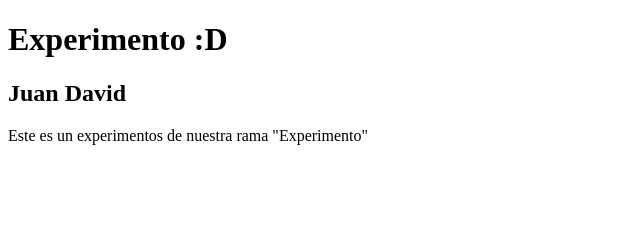
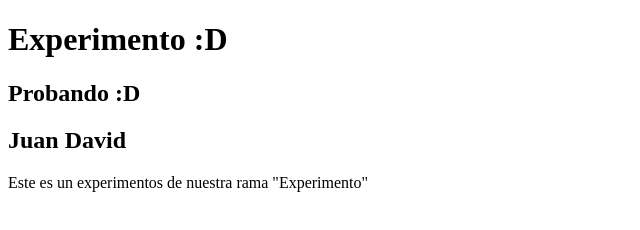
Before and after one commit to C-Evan/Primer-repositorio, a plain HTML site: page index.html in a window 1280 px wide. Shown: the whole page, without its empty margins (0-640 px from the left). Drawn offline with Linux system fonts and the light colour scheme.

Commit message:
agregando h2 probando

```diff
--- a/index.html
+++ b/index.html
@@ -9,6 +9,7 @@
 <body>
     <header>
         <h1>Experimento :D</h1>
+        <h2>Probando :D</h2>
     </header>
     <div class="container">
         <h2>Juan David</h2>
```
